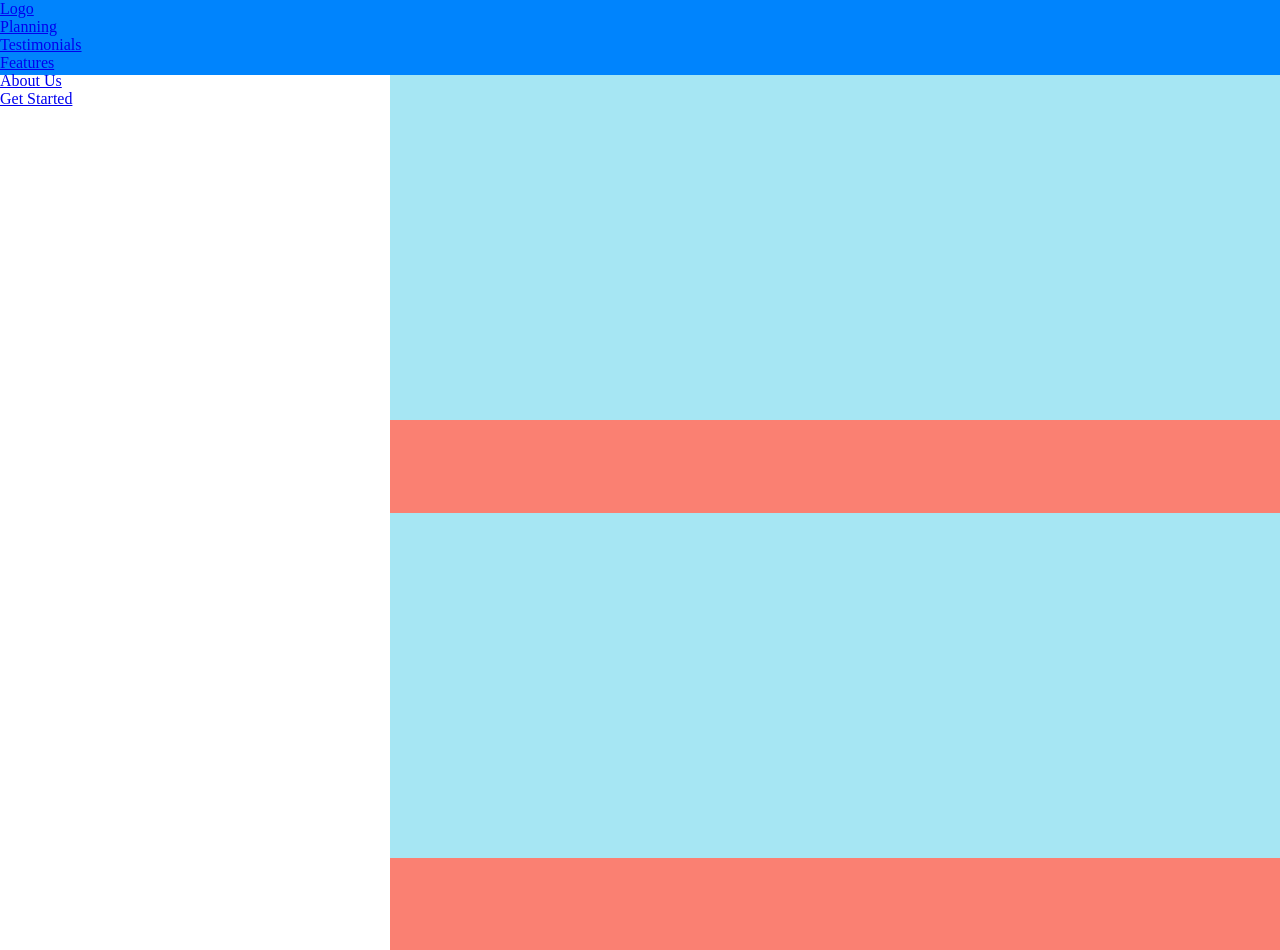
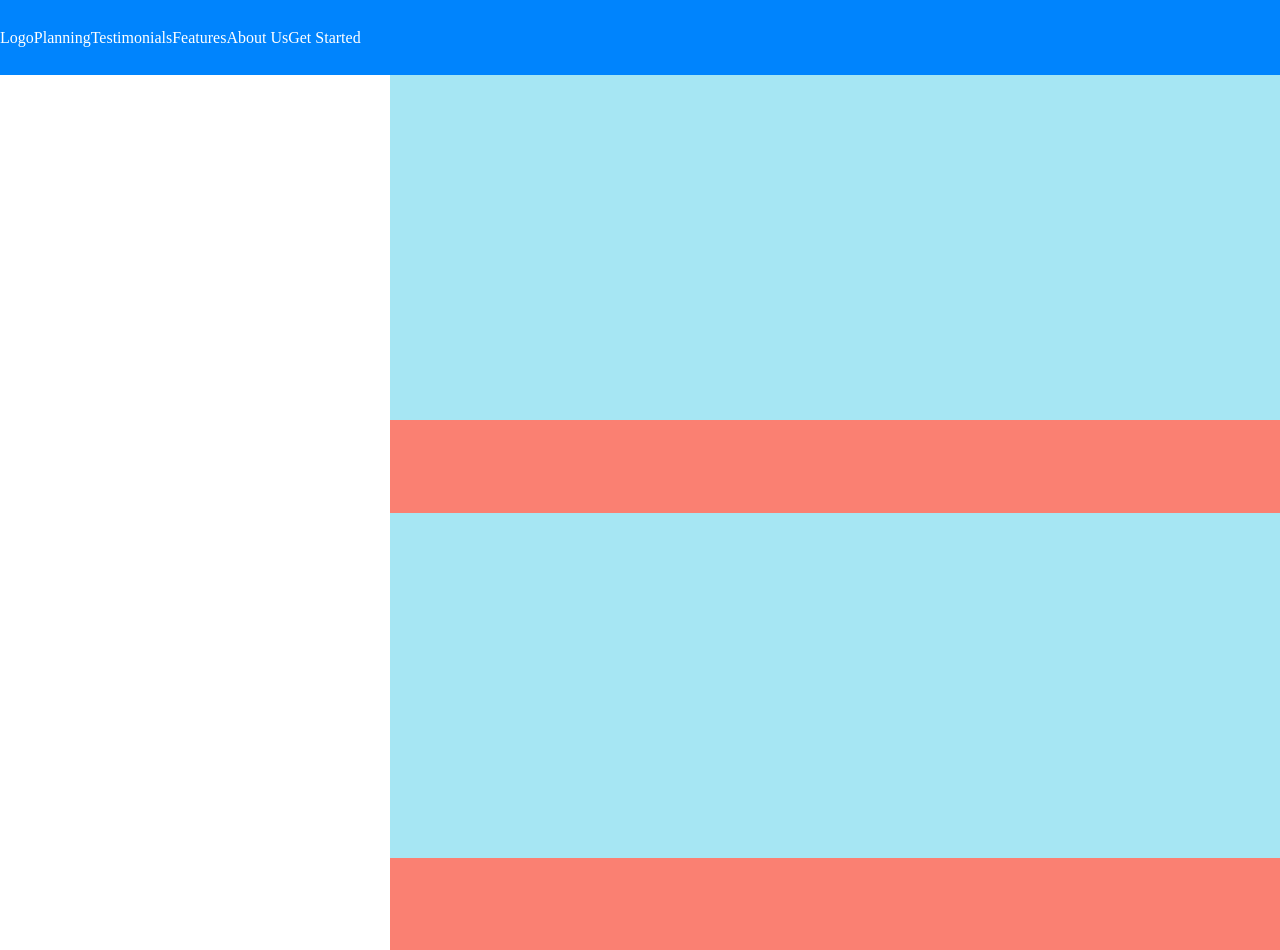
Before and after one commit to vdv-boolean/htmlcss-responsive-layout, a plain HTML site: page index.html in a window 1280 px wide. Shown: the top 950 px of the page. Drawn offline with Linux system fonts and the light colour scheme.

Commit message:
Add style to navbar elements

```diff
--- a/assets/debug.css
+++ b/assets/debug.css
@@ -4,16 +4,42 @@
     --jumbocard: #a6e6f3;
 }
 
-/* Site Header */
 body {
     width: 1920px;
     height: auto;
 }
 
+/************************************************
+Site Header
+************************************************/
+
+/* Navbar */
+
 nav {
     height: 75px;
     width: 100%;
     background-color: var(--navblue);
+}
+
+nav ul {
+    height: 100%;
+    list-style: none;
+    display: flex;
+    align-items: center;
+    flex-direction: row;
+}
+
+nav li {
+    height: 100%;
+}
+
+nav a {
+    height: 100%;
+    color: white;
+    text-decoration: none;
+    display: flex;
+    align-items: center;
+    flex-direction: row;
 }
 
 .jumbo {
```
